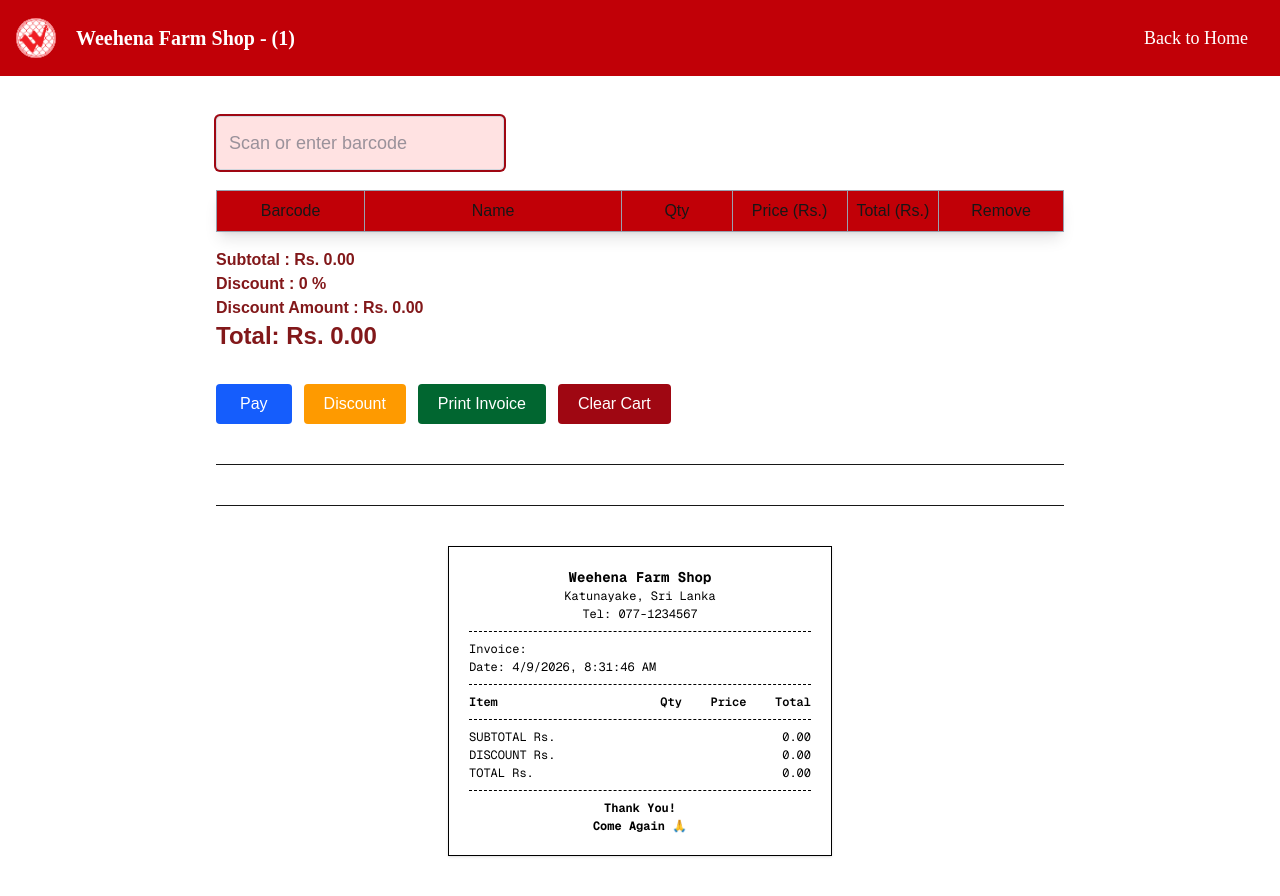
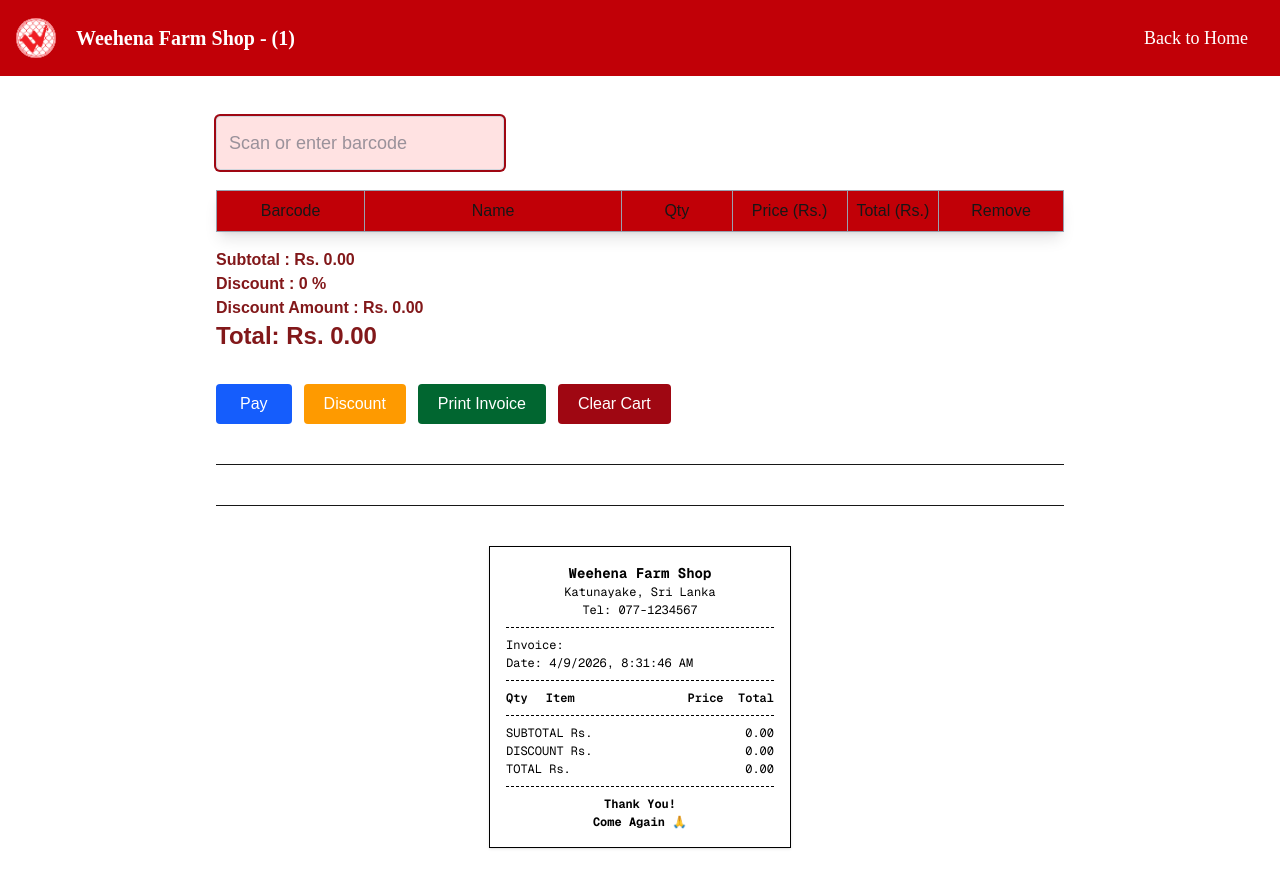
Before and after one commit to yohan9878/pos-system, a Next.js app: page /outlet/1/scan in a window 1280 px wide. Built offline with nearby package versions, Linux system fonts and the light colour scheme.

Commit message:
Modified receipt styles

```diff
--- a/app/components/Receipt.tsx
+++ b/app/components/Receipt.tsx
@@ -37,7 +37,7 @@ export default function Receipt({
     isClient && (
       <div
         id="invoice"
-        className="receipt mx-auto bg-white w-100 max-w-sm text-black text-[12px] font-mono p-5 border shadow"
+        className="receipt mx-auto bg-white w-75.5 max-w-sm text-black text-[12px] font-mono font-stretch-condensed p-4 border shadow"
       >
         {/* Header */}
         <div className="text-center">
@@ -59,8 +59,8 @@ export default function Receipt({
         {/* Items */}
         <div className="">
           <div className="flex justify-between gap-2 font-semibold">
+            <span className="w-12 text-left">Qty</span>
             <span className="w-48 ">Item</span>
-            <span className="w-10 text-right">Qty</span>
             <span className="w-16 text-right">Price</span>
             <span className="w-16 text-right">Total</span>
           </div>
@@ -69,10 +69,10 @@ export default function Receipt({
               key={i}
               className="flex gap-2 text-right text-[10px] justify-between mt-2 mb-2"
             >
+              <span className="w-12 text-[10px] text-left">{item.weighted ? `${item.value}Kg`: `${item.value} `}</span>
               <span className="w-48 text-left">{item.name}</span>
-              <span className="w-10">*{item.qty}</span>
-              <span className="w-16"> {item.price.toFixed(2)}</span>
-              <span className="w-16">{(item.qty * item.price).toFixed(2)}</span>
+              <span className="w-16"> {item.weighted ? item.pricePerKg : item.packPrice}</span>
+              <span className="w-16">{item.weighted ? (item.pricePerKg * item.value).toFixed(2) : (item.packPrice * item.value).toFixed(2)}</span>
             </div>
           ))}
         </div>
```
